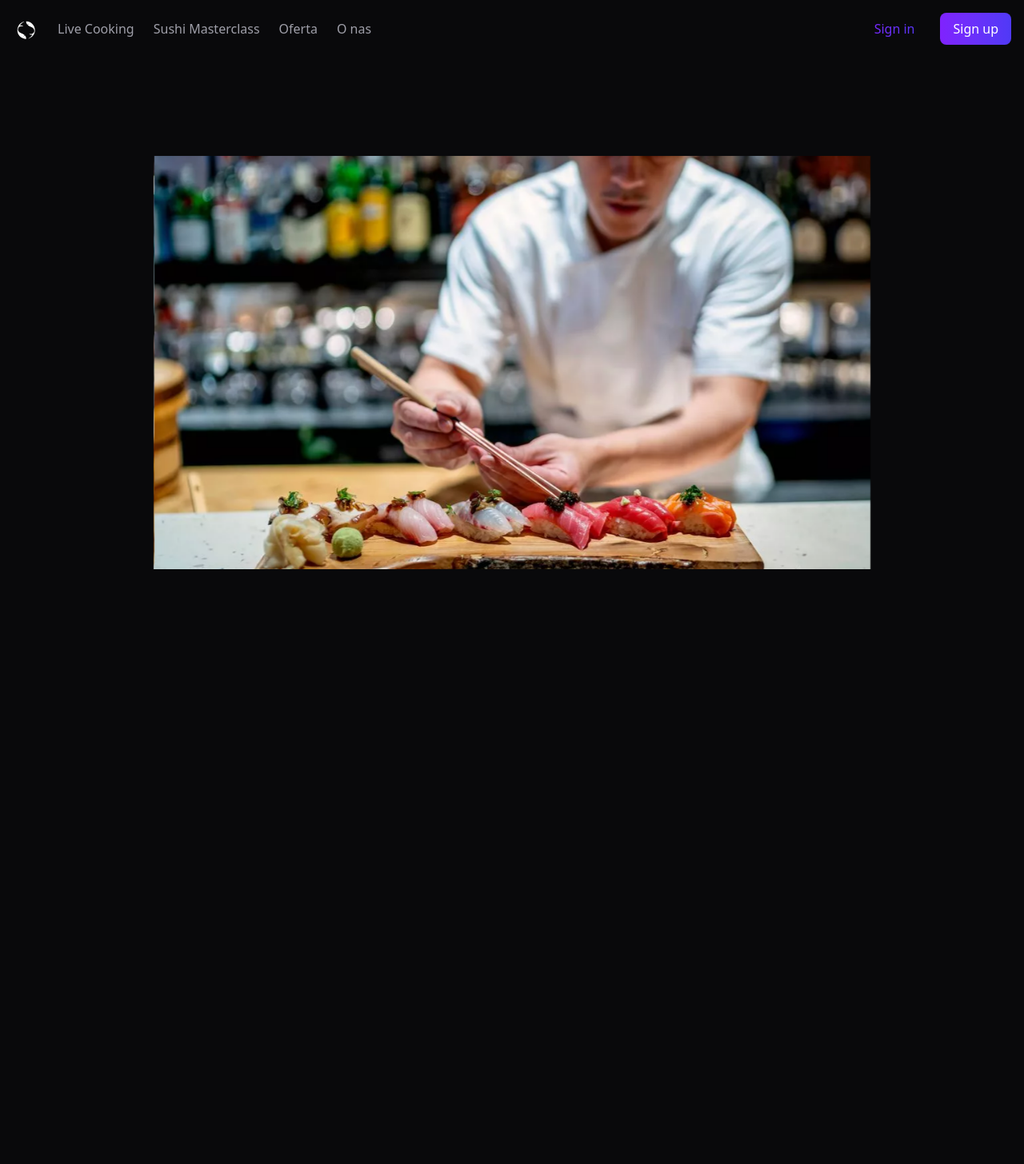
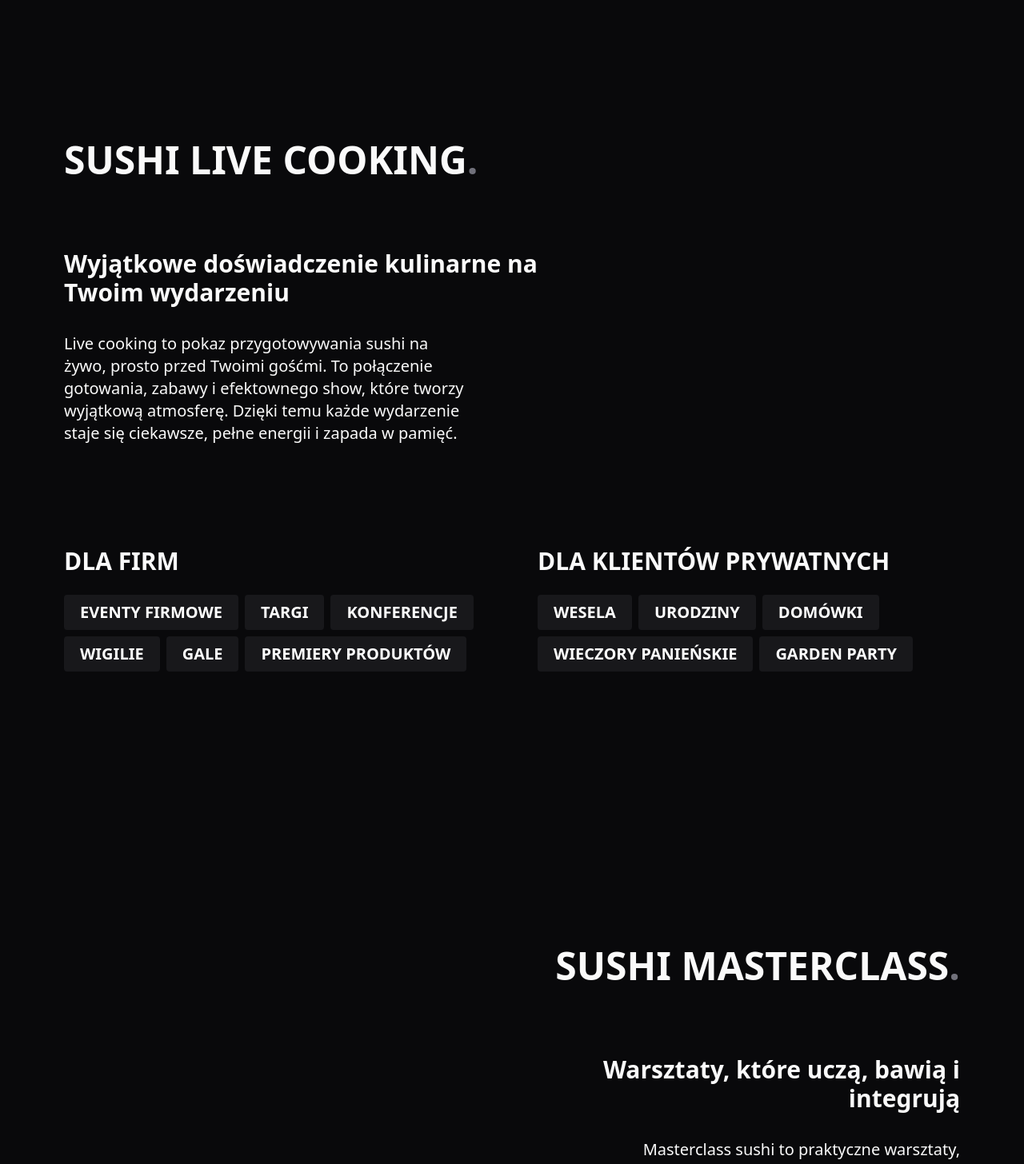
Before and after one commit to AleksanderPaluch/eventWeb-, a React (Vite) app: page / in a window 1280 px wide. Shown: the top 1456 px of the page at 80% size. Built offline with nearby package versions, Linux system fonts and the light colour scheme.

Commit message:
pregrress

```diff
--- a/src/App.tsx
+++ b/src/App.tsx
@@ -8,8 +8,8 @@ function App() {
   return (
     <>
       <div className="bg-zinc-950">
-        <Nav />
-        <Hero />
+        {/* <Nav /> */}
+        {/* <Hero /> */}
         <Live />
         <Masterclass />
         <Bio />
--- a/src/components/Bio/Bio.tsx
+++ b/src/components/Bio/Bio.tsx
@@ -6,7 +6,7 @@ export const Bio = () => {
   return (
     <section
       id="Oferta"
-      className="h-100vh  mx-auto max-w-6xl px-4 py-48 text-zinc-50 bg-zinc-950"
+      className="h-[1000px] py-42 mx-auto max-w-6xl px-4  text-zinc-50 bg-zinc-950"
     >
       <SectionHeader title="Oferta" side="left" />
       <div className="prose grid grid-cols-1 gap-8 prose-p:my-2 w-3/5">
--- a/src/components/Hero/Hero.tsx
+++ b/src/components/Hero/Hero.tsx
@@ -15,7 +15,7 @@ export const Hero = () => {
         options={{
           // Learn more -> https://github.com/darkroomengineering/lenis?tab=readme-ov-file#instance-settings
           lerp: 0.05,
-          //   infinite: true,
+            // infinite: true,
           syncTouch: true,
         }}
       >
--- a/src/components/Live/Live.tsx
+++ b/src/components/Live/Live.tsx
@@ -6,7 +6,7 @@ export const Live = () => {
   return (
     <section
       id="Live Cooking"
-      className="mx-auto max-w-6xl px-4 pt-32 text-zinc-50 bg-zinc-950"
+      className="py-42 mx-auto max-w-6xl px-4  text-zinc-50 bg-zinc-950"
     >
       <SectionHeader title="sushi LIVE COOKING" side="left" />
 
@@ -14,7 +14,7 @@ export const Live = () => {
         {" "}
         <Motion>
           {" "}
-          <p className="text-zinc-50 text-3xl ">
+          <p className="text-zinc-50 text-3xl font-semibold  ">
             Wyjątkowe doświadczenie kulinarne na <br /> Twoim wydarzeniu
           </p>
         </Motion>
@@ -28,7 +28,7 @@ export const Live = () => {
           </p>
         </Motion>
       </div>
-      <div className=" grid my-32 md:grid-cols-2 gap-16  ">
+      <div className=" grid mt-32 md:grid-cols-2 gap-16  ">
         <div className="">
           <Motion>
             {" "}
--- a/src/components/Masterclass/Masterclass.tsx
+++ b/src/components/Masterclass/Masterclass.tsx
@@ -6,14 +6,14 @@ export const Masterclass = () => {
   return (
     <section
       id="Sushi Masterclass"
-      className="  mx-auto max-w-6xl px-4 pt-32 text-zinc-50 bg-zinc-950 flex flex-col items-end"
+      className="py-42 mx-auto max-w-6xl px-4  text-zinc-50 bg-zinc-950 flex flex-col items-end"
     >
       <SectionHeader title="Sushi Masterclass" side="right" />
 
       <div className="prose grid grid-cols-1 gap-8 prose-p:my-2 w-3/6  text-right">
         <Motion>
           {" "}
-          <p className="text-zinc-50 text-3xl ">
+          <p className="text-zinc-50 text-3xl font-semibold">
             Warsztaty, które uczą, bawią i integrują
           </p>
         </Motion>
--- a/src/components/Nav/Nav.tsx
+++ b/src/components/Nav/Nav.tsx
@@ -1,28 +1,4 @@
 import logo from "../../assets/logo.svg";
-
-// export const Nav = () => {
-//   return (
-//     <nav className="fixed left-0 right-0 top-0 z-50 flex items-center justify-between px-6 py-3 h-16 text-white">
-//       <div className="flex items-center gap-2 text-lg font-bold">
-//         <img className="w-8" src={logo} alt="logo" />
-//         <p>EVENT CHEF</p>
-//       </div>
-
-//       {/* <logo className="text-3xl mix-blend-difference" /> */}
-//       <button
-//         onClick={() => {
-//           document.getElementById("Sushi-offer")?.scrollIntoView({
-//             behavior: "smooth",
-//           });
-//         }}
-//         className="flex items-center gap-1  text-lg font-bold text-zinc-400"
-//       >
-//         <p>OFERTA</p>
-//         <FiArrowRight className="h-24" />
-//       </button>
-//     </nav>
-//   );
-// };
 
 import { motion } from "framer-motion";
 import { useState } from "react";
@@ -31,7 +7,7 @@ import { FiMenu, FiArrowRight } from "react-icons/fi";
 export const Nav = () => {
   const [isOpen, setIsOpen] = useState(false);
   return (
-    <nav className="bg-zinc-950 p-4  flex items-center justify-between fixed left-0 right-0 top-0 z-50">
+    <nav className=" py-1 px-4 z-10 flex items-center justify-between fixed left-0 right-0 top-0  backdrop-blur">
       <NavLeft setIsOpen={setIsOpen} />
       <NavRight />
       <NavMenu isOpen={isOpen} />
@@ -39,13 +15,11 @@ export const Nav = () => {
   );
 };
 
-
-
 const NavLeft = ({ setIsOpen }) => {
   return (
     <div className="flex items-center gap-6">
       <motion.button
-        whileHover={{ scale: 1.10 }}
+        whileHover={{ scale: 1.1 }}
         whileTap={{ scale: 0.95 }}
         className="block lg:hidden text-zinc-50 text-2xl"
         onClick={() => setIsOpen((pv) => !pv)}
@@ -70,9 +44,7 @@ const NavLink = ({ text }) => {
     >
       <motion.div whileHover={{ y: -30 }}>
         <span className="flex items-center h-[30px] text-zinc-400">{text}</span>
-        <span className="flex items-center h-[30px] text-zinc-50">
-          {text}
-        </span>
+        <span className="flex items-center h-[30px] text-zinc-50">{text}</span>
       </motion.div>
     </a>
   );
```
